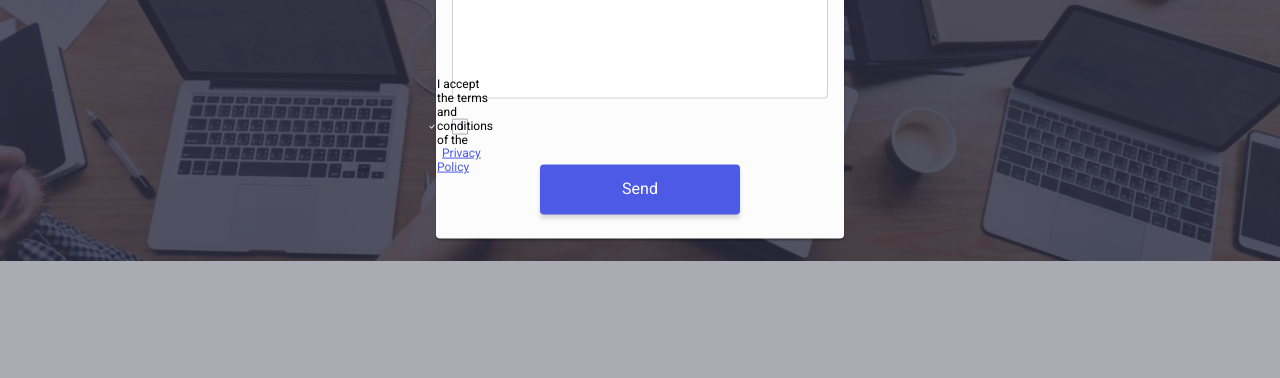
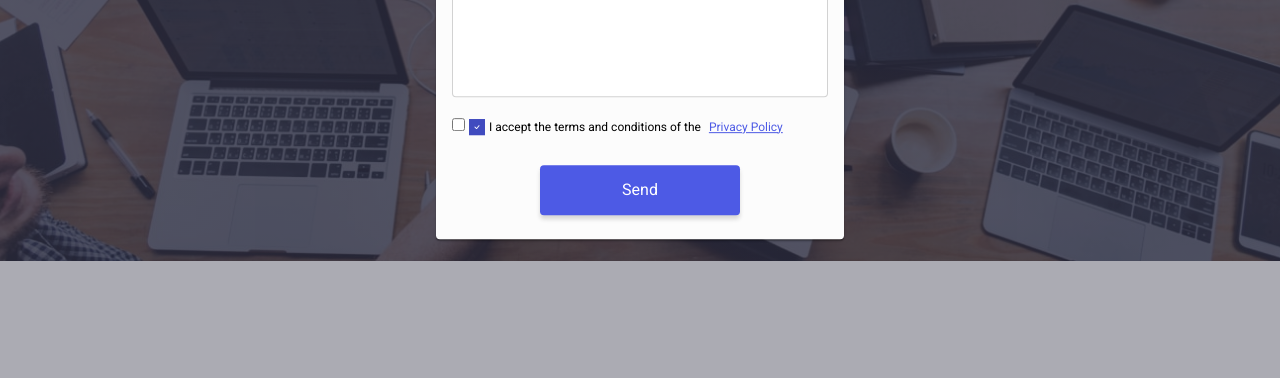
Before and after one commit to SergeyGusar/-goit-markup-hw-06-, a plain HTML site: page index.html in a window 1280 px wide. Both pictures are taken after a click on the button "Order Service". Shown: the part 406-784 px from the top of the page. Drawn offline with nearby package versions, Linux system fonts and the light colour scheme.

Commit message:
sertertertert

```diff
--- a/Styles/styles.css
+++ b/Styles/styles.css
@@ -1431,38 +1431,42 @@ stroke: rgba(0, 0, 0, 0.10)
 
 
 .check-label {
-  display: flex;
-  align-items: center;
-  justify-content: center;
+
+
+  cursor: pointer;
+
+
+}
+/* .check input:checked + .check-input {
+  background: var(--accent-color);
+  border: 0.2px solid var(--accent-color);
+} */
+input[type="checkbox"] + .check-svg {
+  /* background: var(--accent-color); */
+  border: 0.2px solid var(--accent-color);
+}
+/* .check-input {
+  display: flex;
+  align-items: center;
+} */
+.check-svg {
+  display:inline-flex;
+  align-items: center;
+  justify-content:center;
   width: 16px;
   height: 16px;
-  /* margin-right: 8px; */
-  cursor: pointer;
-  border: 1px solid var(--bacground-bacdrop);
+  border: 0.2px solid var(--bacground-bacdrop);
+  background-color: #404bbf;
+}
+
+.check-link {
+  margin-left: 5px;
+  text-decoration-line: underline;
+  color: var(--bacground-overlay);
   border-radius: 1px;
   transition-property: background, border;
   transition-duration: 250ms;
   transition-timing-function: cubic-bezier(0.4, 0, 0.2, 1);
-}
-.check input:checked + .check-input {
-  background: var(--accent-color);
-  border: 0.2px solid var(--accent-color);
-}
-
-.check-input {
-  display: flex;
-  align-items: center;
-}
-.check-svg {
-  display:inline-flex;
-  align-items: center;
-  justify-content:center;
-}
-
-.check-link {
-  margin-left: 5px;
-  text-decoration-line: underline;
-  color: var(--bacground-overlay);
 }
 .chek-text {
   display: flex;
--- a/index.html
+++ b/index.html
@@ -564,7 +564,7 @@
           </div>
 
             <label class="check-label" for="check">
-              <input class="visually-hidden check-input" type="checkbox" name="check" id="check" value="check" >
+              <input class="check-input" type="checkbox" name="check" id="check" value="check" >
                 <span class="check-svg">
                 <svg class="svg-vector" width="10" height="8">
                   <use href="./sprite/sprite.svg#icon-Property">
```
